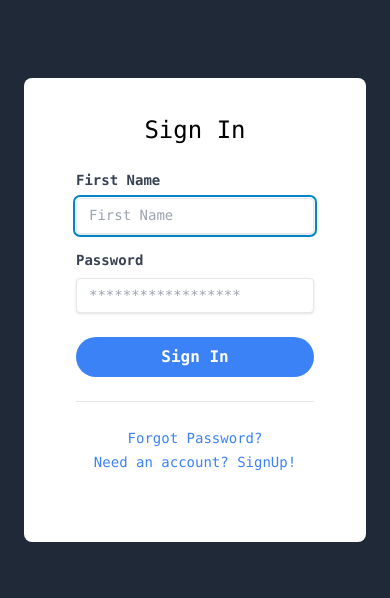
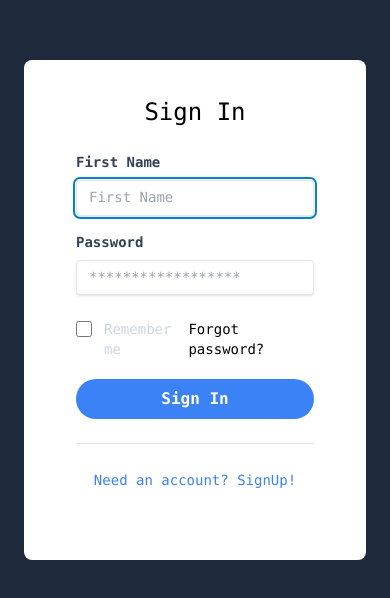
Before and after one commit to AhmedHany22/auth-frontend, a React (Vite) app: page /login in a window 390 px wide. Shown: the part 112-710 px from the top of the page. Built offline with nearby package versions, Linux system fonts and the light colour scheme.

Commit message:
Persistent Login Auth with JWT

```diff
--- a/src/App.jsx
+++ b/src/App.jsx
@@ -11,6 +11,7 @@ import Editor from "./Pages/Editor/index";
 import NotFound from "./Pages/NotFound/index";
 import Registration from "./Pages/Registration";
 import RequireAth from "./Components/RequireAuth";
+import PersistLogin from "./Components/PersistLogin";
 import Unauthorized from "./Pages/Unauthorized/index";
 
 function App() {
@@ -23,6 +24,7 @@ function App() {
           <Route path="register" element={<Registration />} />
           <Route path="unauthorized" element={<Unauthorized />} />
           {/* Protected Routes */}
+          <Route element={<PersistLogin />}>
             <Route element={<RequireAth allowedRoles={[2001]} />}>
               <Route path="/" element={<Home />} />
             </Route>
@@ -35,6 +37,7 @@ function App() {
             <Route element={<RequireAth allowedRoles={[1984, 5150]} />}>
               <Route path="/lounge" element={<Lounge />} />
             </Route>
+          </Route>
           {/* Catch All */}
           <Route path="*" element={<NotFound />} />
         </Route>
--- /dev/null
+++ b/src/Components/PersistLogin/index.jsx
@@ -0,0 +1,38 @@
+// External Import
+import { Outlet } from "react-router-dom";
+import { useEffect, useState } from "react";
+
+// Internal Import
+import useAuth from "../../Hooks/useAuth";
+import useRefreshToken from "../../Hooks/useRefreshToken";
+
+const PersistLogin = () => {
+  const [isLoading, setIsLoading] = useState(true);
+  const { auth, persist } = useAuth();
+  const refresh = useRefreshToken();
+
+  useEffect(() => {
+    let isMounted = true;
+    const verifyRefreshToken = async () => {
+      try {
+        await refresh();
+      } catch (e) {
+        console.log(e);
+      } finally {
+        isMounted && setIsLoading(false);
+      }
+    };
+    !auth?.accessToken && persist ? verifyRefreshToken() : setIsLoading(false);
+
+    return () => (isMounted = false);
+  }, []);
+
+  useEffect(() => {
+    console.log(`isLoading: ${isLoading}`);
+    console.log(`at: ${JSON.stringify(auth?.accessToken)}`);
+  }, [isLoading]);
+
+  return <>{!persist ? <Outlet /> : isLoading ? <p>Loading...</p> : <Outlet />}</>;
+};
+
+export default PersistLogin;
--- a/src/Components/RequireAuth/index.jsx
+++ b/src/Components/RequireAuth/index.jsx
@@ -14,7 +14,7 @@ const RequireAth = ({ allowedRoles }) => {
   // This will replace the location the user want to go to with the login if there is no user
   return auth?.roles?.find((role) => allowedRoles?.includes(role)) ? (
     <ContentLayout />
-  ) : auth?.user ? (
+  ) : auth?.accessToken ? (
     <Navigate to="/unauthorized" state={{ from: location }} replace />
   ) : (
     <Navigate to="/login" state={{ from: location }} replace />
--- a/src/Components/Sidebar/index.jsx
+++ b/src/Components/Sidebar/index.jsx
@@ -1,25 +1,15 @@
 // External Import
-import {
-  AiOutlineHome,
-  AiOutlineEdit,
-  AiOutlineLogout,
-  AiOutlineCoffee,
-  AiOutlineSecurityScan,
-} from "react-icons/ai";
-import { useContext } from "react";
+import { AiOutlineHome, AiOutlineEdit, AiOutlineLogout, AiOutlineCoffee, AiOutlineSecurityScan } from "react-icons/ai";
 import { Link, useNavigate } from "react-router-dom";
-
-// Internal Import
-import AuthContext from "../../Context/AuthProvider";
+import useLogout from "../../Hooks/useLogout";
 
 const Sidebar = () => {
-  const { setAuth } = useContext(AuthContext);
   const navigate = useNavigate();
+  const logout = useLogout();
 
-  const logout = async () => {
-    // if used in more components, this should be in context    // axios to /logout endpoint
-    setAuth({});
-    navigate("/");
+  const signOut = async () => {
+    await logout();
+    navigate("/login");
   };
 
   return (
@@ -31,50 +21,35 @@ const Sidebar = () => {
       <div className="h-full px-3 pb-4 overflow-y-auto bg-white dark:bg-gray-800">
         <ul className="space-y-2 font-medium">
           <li>
-            <Link
-              to="/"
-              className="flex items-center p-2 rounded-lg text-white hover:bg-gray-700"
-            >
+            <Link to="/" className="flex items-center p-2 rounded-lg text-white hover:bg-gray-700">
               <AiOutlineHome className="flex-shrink-0 w-6 h-6 transition duration-75 text-gray-400 group-hover:text-white" />
               <span className="flex-1 ml-3 whitespace-nowrap">Home</span>
             </Link>
           </li>
 
           <li>
-            <Link
-              to="/editor"
-              className="flex items-center p-2 rounded-lg text-white hover:bg-gray-700"
-            >
+            <Link to="/editor" className="flex items-center p-2 rounded-lg text-white hover:bg-gray-700">
               <AiOutlineEdit className="flex-shrink-0 w-6 h-6 transition duration-75 text-gray-400 group-hover:text-white" />
               <span className="flex-1 ml-3 whitespace-nowrap">Editor</span>
             </Link>
           </li>
 
           <li>
-            <Link
-              to="/admin"
-              className="flex items-center p-2 rounded-lg text-white hover:bg-gray-700"
-            >
+            <Link to="/admin" className="flex items-center p-2 rounded-lg text-white hover:bg-gray-700">
               <AiOutlineSecurityScan className="flex-shrink-0 w-6 h-6 transition duration-75 text-gray-400 group-hover:text-white" />
               <span className="flex-1 ml-3 whitespace-nowrap">Admin</span>
             </Link>
           </li>
 
           <li>
-            <Link
-              to="/lounge"
-              className="flex items-center p-2 rounded-lg text-white hover:bg-gray-700"
-            >
+            <Link to="/lounge" className="flex items-center p-2 rounded-lg text-white hover:bg-gray-700">
               <AiOutlineCoffee className="flex-shrink-0 w-6 h-6 transition duration-75 text-gray-400 group-hover:text-white" />
               <span className="flex-1 ml-3 whitespace-nowrap">Lounge</span>
             </Link>
           </li>
 
           <li>
-            <button
-              onClick={logout}
-              className="flex items-center p-2 rounded-lg text-white hover:bg-gray-700"
-            >
+            <button onClick={signOut} className="flex items-center p-2 rounded-lg text-white hover:bg-gray-700">
               <AiOutlineLogout className="flex-shrink-0 w-6 h-6 transition duration-75 text-gray-400 group-hover:text-white" />
               <span className="flex-1 ml-3 whitespace-nowrap">Sign Out</span>
             </button>
--- a/src/Context/AuthProvider.jsx
+++ b/src/Context/AuthProvider.jsx
@@ -4,8 +4,9 @@ const AuthContext = createContext({});
 
 export const AuthProvider = ({ children }) => {
   const [auth, setAuth] = useState({});
+  const [persist, setPersist] = useState(JSON.parse(localStorage.getItem("persist")) || false);
 
-  return <AuthContext.Provider value={{ auth, setAuth }}>{children}</AuthContext.Provider>;
+  return <AuthContext.Provider value={{ auth, setAuth, persist, setPersist }}>{children}</AuthContext.Provider>;
 };
 
 export default AuthContext;
--- /dev/null
+++ b/src/Hooks/useLogout.js
@@ -0,0 +1,19 @@
+import useAuth from "./useAuth";
+
+const useLogout = () => {
+  const { setAuth } = useAuth();
+
+  const logout = async () => {
+    setAuth({});
+
+    try {
+      const response = await axios("./logout", { withCredentials: true });
+    } catch (e) {
+      console.error("Logout Error : ", e);
+    }
+  };
+
+  return logout;
+};
+
+export default useLogout;
--- a/src/Hooks/useRefreshToken.js
+++ b/src/Hooks/useRefreshToken.js
@@ -14,7 +14,7 @@ const useRefreshToken = () => {
       console.log("New Token----- ", data.accessToken);
       console.log(auth);
 
-      return { ...prev, accessToken: data.accessToken };
+      return { ...prev, roles: data.roles, accessToken: data.accessToken };
     });
     return data.accessToken;
   };
--- a/src/Pages/LogIn/Login.module.css
+++ b/src/Pages/LogIn/Login.module.css
@@ -1,5 +1,5 @@
 .container {
-  @apply font-mono bg-gray-800 min-h-screen flex justify-center items-center;
+  @apply font-mono bg-slate-800 min-h-screen flex justify-center items-center;
 }
 .boundries {
   @apply flex justify-center px-6 py-12;
@@ -9,7 +9,7 @@
 }
 .img {
   background-image: url("https://i.pinimg.com/originals/db/ff/12/dbff1285e0a96e4df82a7ab2ea6bd093.png");
-  @apply w-full h-auto bg-gray-400 hidden md:block lg:w-7/12 bg-cover bg-center rounded-l-lg;
+  @apply w-full h-auto bg-slate-400 hidden md:block lg:w-7/12 bg-cover bg-center rounded-l-lg;
 }
 
 .list {
@@ -25,13 +25,13 @@
   @apply mb-4 lg:flex lg:justify-between;
 }
 .nameInput {
-  @apply w-full px-3 py-2 text-sm leading-tight text-gray-700 border rounded shadow appearance-none;
+  @apply w-full px-3 py-2 text-sm leading-tight text-slate-700 border rounded shadow appearance-none;
 }
 .nameInput:focus {
   @apply outline outline-offset-1 outline-2 outline-sky-600;
 }
 .label {
-  @apply block mb-2 text-sm font-bold text-gray-700;
+  @apply block mb-2 text-sm font-bold text-slate-700;
 }
 .leftInput {
   @apply mb-4 lg:mr-2 md:mb-0;
@@ -40,7 +40,7 @@
   @apply lg:ml-2;
 }
 .longInput {
-  @apply px-3 py-2 mb-3 text-sm leading-tight text-gray-700 border rounded shadow appearance-none;
+  @apply px-3 py-2 mb-3 text-sm leading-tight text-slate-700 border rounded shadow appearance-none;
 }
 .longInput:focus {
   @apply outline outline-offset-1 outline-2 outline-sky-600;
@@ -55,14 +55,17 @@
   @apply outline-none;
 }
 .btn:disabled {
-  @apply bg-gray-500;
+  @apply bg-slate-500;
 }
 .link {
   @apply inline-block text-sm text-blue-500 align-baseline hover:text-blue-800;
 }
 .error {
-  @apply flex p-4 mb-4 text-sm text-red-800 border border-red-300 rounded-lg bg-red-50 dark:bg-gray-800 dark:text-red-400 dark:border-red-800;
+  @apply flex p-4 mb-4 text-sm border border-red-300 rounded-lg bg-red-50 dark:bg-slate-800 text-red-400 dark:border-red-800;
 }
 .success {
-  @apply flex p-4 mb-4 text-sm text-green-800 border border-green-300 rounded-lg bg-green-50 dark:bg-gray-800 dark:text-green-400 dark:border-green-800;
+  @apply flex p-4 mb-4 text-sm text-green-800 border border-green-300 rounded-lg bg-green-50 dark:bg-slate-800 dark:text-green-400 dark:border-green-800;
 }
+.persist {
+  @apply w-4 h-4 border rounded focus:ring-0 bg-slate-700 border-slate-600 ring-offset-slate-800;
+}
--- a/src/Pages/LogIn/index.jsx
+++ b/src/Pages/LogIn/index.jsx
@@ -11,7 +11,7 @@ import useAuth from "./../../Hooks/useAuth";
 const LOGIN_URL = "/auth";
 
 const LogIn = () => {
-  const { setAuth } = useAuth();
+  const { persist, setPersist, setAuth } = useAuth();
   const navigate = useNavigate();
   const location = useLocation();
   const from = location.state?.from?.pathname || "/";
@@ -21,7 +21,10 @@ const LogIn = () => {
   const [errMsg, setErrMsg] = useState("");
   // const [success, setSuccess] = useState(false);
 
+  const togglePersist = () => setPersist((perv) => !perv);
+
   useEffect(() => setErrMsg(""), [user, pwd]);
+  useEffect(() => localStorage.setItem("persist", persist), [persist]);
 
   const handleSubmit = async (e) => {
     e.preventDefault();
@@ -105,8 +108,23 @@ const LogIn = () => {
                     Password
                   </label>
                   <div className="flex">
-                    <input id="password" type="password" aria-describedby="pwdnote" placeholder="******************" value={pwd} className={ST.nameInput} onChange={(e) => setPwd(e.target.value)} />
+                    <input id="password" type="password" placeholder="******************" value={pwd} className={ST.nameInput} onChange={(e) => setPwd(e.target.value)} />
                   </div>
+                </div>
+                <div className="flex items-center justify-between mb-5">
+                  <div className="flex items-start">
+                    <div className="flex items-center h-5">
+                      <input id="remember" checked={persist} onChange={togglePersist} aria-describedby="remember" type="checkbox" className={ST.persist} required="" />
+                    </div>
+                    <div className="ml-3 text-sm">
+                      <label htmlFor="remember" className="text-slate-300">
+                        Remember me
+                      </label>
+                    </div>
+                  </div>
+                  <a href="#" className="text-sm font-medium hover:underline text-primary-500">
+                    Forgot password?
+                  </a>
                 </div>
                 <div className="mb-6 text-center">
                   <button className={ST.btn} disabled={false}>
@@ -114,11 +132,6 @@ const LogIn = () => {
                   </button>
                 </div>
                 <hr className="mb-6 border-t" />
-                <div className="text-center">
-                  <a className={ST.link} href="#">
-                    Forgot Password?
-                  </a>
-                </div>
                 <div className="text-center">
                   <Link to="/register" className={ST.link}>
                     Need an account? SignUp!
```
Lines whose indentation alone changed are shown as unchanged.
